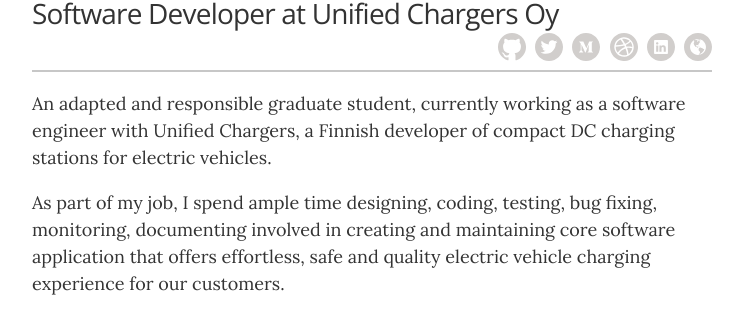
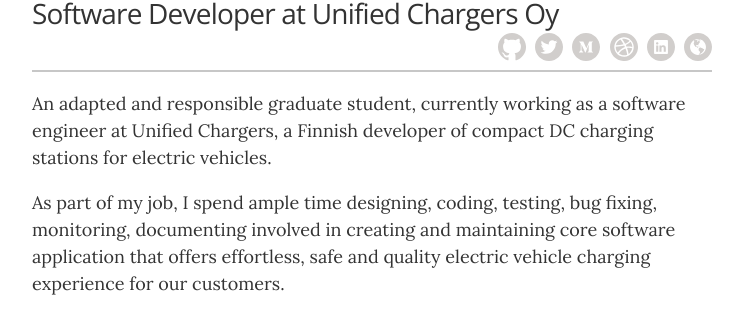
Before and after one commit to ranabhat/ranabhat.github.io, a Jekyll site: the page built from index.html, in a window 1280 px wide and 900 px high. Shown: the part 228-541 px from the top of the window, without its empty margins (268-1011 px from the left). Built offline with Jekyll 4.4.1, drawn with Linux system fonts in a browser that asks for light colours; some of the changed text lies outside the part shown.

Commit message:
skills edit

```diff
--- a/_config.yml
+++ b/_config.yml
@@ -23,7 +23,7 @@
 resume_header_contact_info:     "Juusintie 5 A 16, 02700, Kauniainen, Finland • (+358)00000000 • paribessh_sab@hotmail.com"
 display_header_contact_info:    "false"
 
-resume_header_intro: "<p>An adapted and responsible graduate student, currently working as a software engineer with Unified Chargers, a Finnish developer of compact DC charging stations for electric vehicles.</p><p>As part of my job, I spend ample time designing, coding, testing, bug fixing, monitoring, documenting involved in creating and maintaining core software application that offers effortless, safe and quality electric vehicle charging experience for our customers. </p><p>I write programs with Python, shell scripting to automate processes in microprocessor and the communication with microcontrollers and use AWS services such as IoT, IAM, DynamoDB, S3, Atlassian's Confluence, Jira (Kanban) and Git to perform day to day tasks.</p>"
+resume_header_intro: "<p>An adapted and responsible graduate student, currently working as a software engineer at Unified Chargers, a Finnish developer of compact DC charging stations for electric vehicles.</p><p>As part of my job, I spend ample time designing, coding, testing, bug fixing, monitoring, documenting involved in creating and maintaining core software application that offers effortless, safe and quality electric vehicle charging experience for our customers. </p><p>I write programs with Python, shell scripting to automate processes in microprocessor and the communication with microcontrollers and use AWS services such as IoT, IAM, DynamoDB, S3, Atlassian's Confluence, Jira (Kanban) and Git to perform day to day tasks.</p>"
 # use "yes" to display the email contact button,
 # "no" to display an "I'm not looking for work" message,
 # or remove the resume_looking_for_work option entirely
--- a/_data/skills.yml
+++ b/_data/skills.yml
@@ -8,11 +8,11 @@
   description: <ul class="resume-item-list"><li>Design</li><li>Development</li><li>Coding</li><li>Debugging</li><li>Testing</li><li>Documentation</li></ul>
 
 - skill: Tools & Technologies
-  description: <ul class="resume-item-list"><li>Soure Control (<i>Github</i>, <i>Git</i> and <i>Bitbucket</i>)</li><li>Amazon Web Services (<i>AWS IoT</i>,<i>DynamoDB</i> and <i>API Gateway</i>)</li><li>Ansible</li><li>Vagrant</li><li>Virtual Box</li><li>Internet of Things prototyping using <i>Raspberry Pi</i>,<i>Arduino</i> and <i>Platform IO</i>.</li><li>Continuous Integration <i>Travis</i></li><li>Docker</li><li>Design Prototyping Tools (<i>Invision</i>, <i>Hootsuite</i> and <i>draw.io</i>)</li><li>Project Management Tools (<i>Atlassian</i>, <i>Slack</i> and <i>Trello</i>)</li></ul>
+  description: <ul class="resume-item-list"><li>Version Control (<i>Git</i>, <i>Github</i>, <i>Gitlab</i> and <i>Bitbucket</i>)</li><li>Data Analytics (<i>PySpark</i> and <i>Pandas</i>)</li><li>Amazon Web Services (<i>AWS IoT</i>,<i>DynamoDB</i> and <i>API Gateway</i>)</li><li>Ansible</li><li>Vagrant</li><li>Virtual Box</li><li>Internet of Things prototyping using <i>Raspberry Pi</i>,<i>Arduino</i> and <i>Platform IO</i>.</li><li>Continuous Integration <i>Travis</i></li><li>Docker</li><li>Design Prototyping Tools (<i>Invision</i>, <i>Hootsuite</i> and <i>draw.io</i>)</li><li>Project Management Tools (<i>Atlassian</i>, <i>Slack</i> and <i>Trello</i>)</li></ul>
 
 - skill: Interpersonal Skills
   description:  <ul class="resume-item-list"><li>Leadership</li><li>Team Management</li><li>Team Work</li></ul>
 
 # Digital content development and creation
 - skill: Digital Content Development and Creation
-  description:  <ul class="resume-item-list"><li>Web development using <i>Bootstrap</i>,<i>Hugo</i>, <i>Jekyll</i>, <i>Squarespace</i>.</li><li> Netlify and Heroku</li><ul>
+  description:  <ul class="resume-item-list"><li>Web development using <i>Bootstrap</i>,<i>Hugo</i>, <i>Jekyll</i>.</li><li> Netlify, Render and Heroku</li><ul>
```
